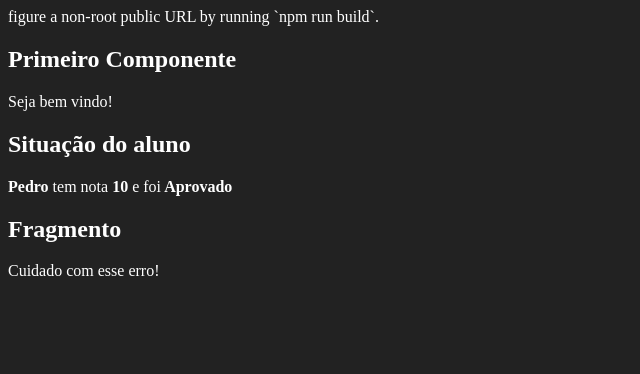
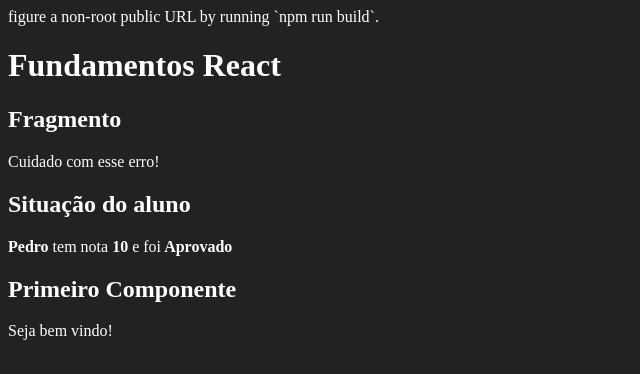
Before and after one commit to ArthurDetomi/Curso-React-Cod3r, a React (Create React App) app in the folder fundamentos-react/: page / in a window 1280 px wide. Shown: the top 374 px of the page, without its empty margins (0-640 px from the left). Built offline with nearby package versions, Linux system fonts and the light colour scheme.

Commit message:
Criando componente App e conhecendo Arrow Function

```diff
--- /dev/null
+++ b/fundamentos-react/src/App.jsx
@@ -0,0 +1,16 @@
+/* eslint-disable import/no-anonymous-default-export */
+import React from "react";
+
+import Primeiro from './components/basicos/Primeiro';
+import ComParametro from './components/basicos/ComParametro';
+import Fragmento from './components/basicos/Fragmento';
+
+export default () =>
+    <div id="app" >
+        <h1>Fundamentos React</h1>
+        <Fragmento />
+        <ComParametro titulo="Situação do aluno"
+            aluno="Pedro" nota="9.3" />
+        <Primeiro></Primeiro>
+    </div>
+;
--- a/fundamentos-react/src/index.js
+++ b/fundamentos-react/src/index.js
@@ -2,18 +2,10 @@
 import React from 'react';
 
 import './index.css';
-import Primeiro from './components/basicos/Primeiro';
-import ComParametro from './components/basicos/ComParametro';
-import Fragmento from './components/basicos/Fragmento';
 
-const tag = <strong>Olá React</strong>;
+import App from './App';
 
 ReactDOM.render(
-    <div id="app" >
-        <Primeiro></Primeiro>
-        <ComParametro titulo="Situação do aluno"
-        aluno="Pedro" nota="9.3"/>
-        <Fragmento />
-    </div>,
+    <App />,
     document.getElementById('root')
 );
```
